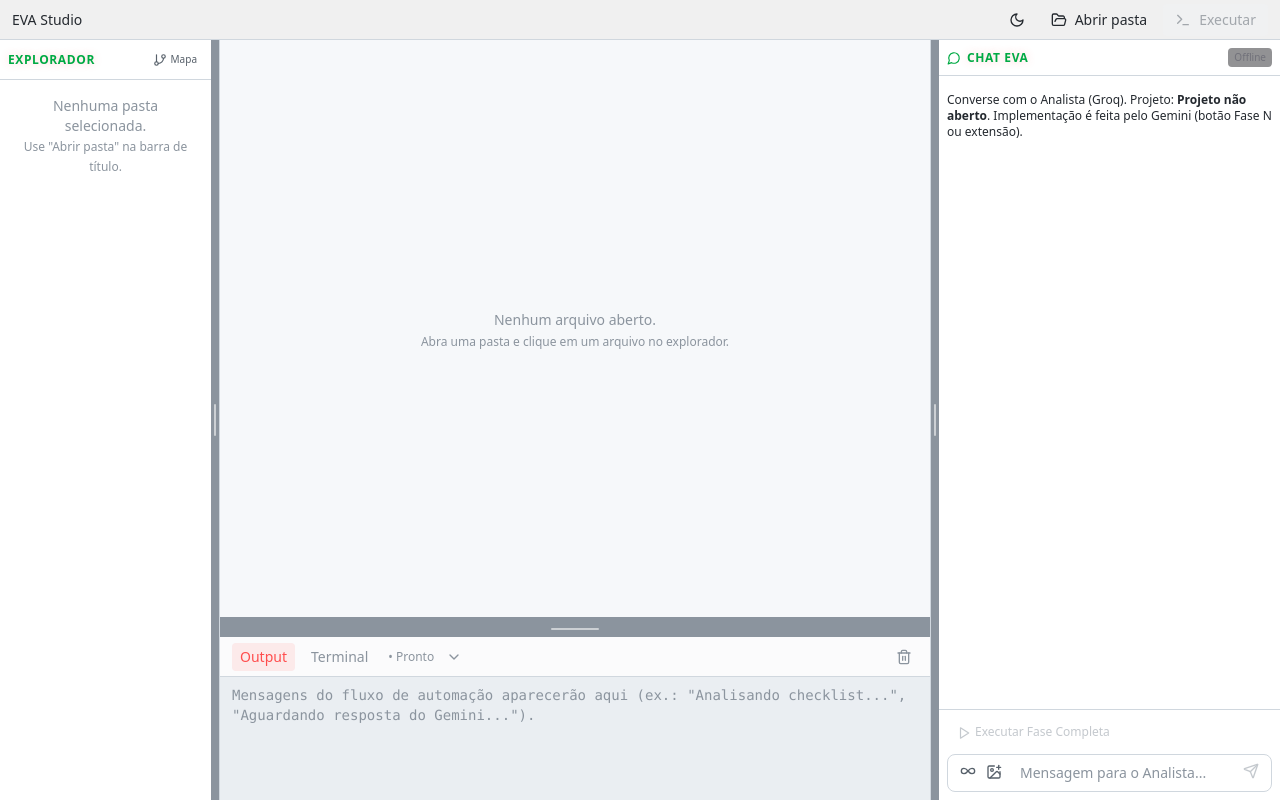
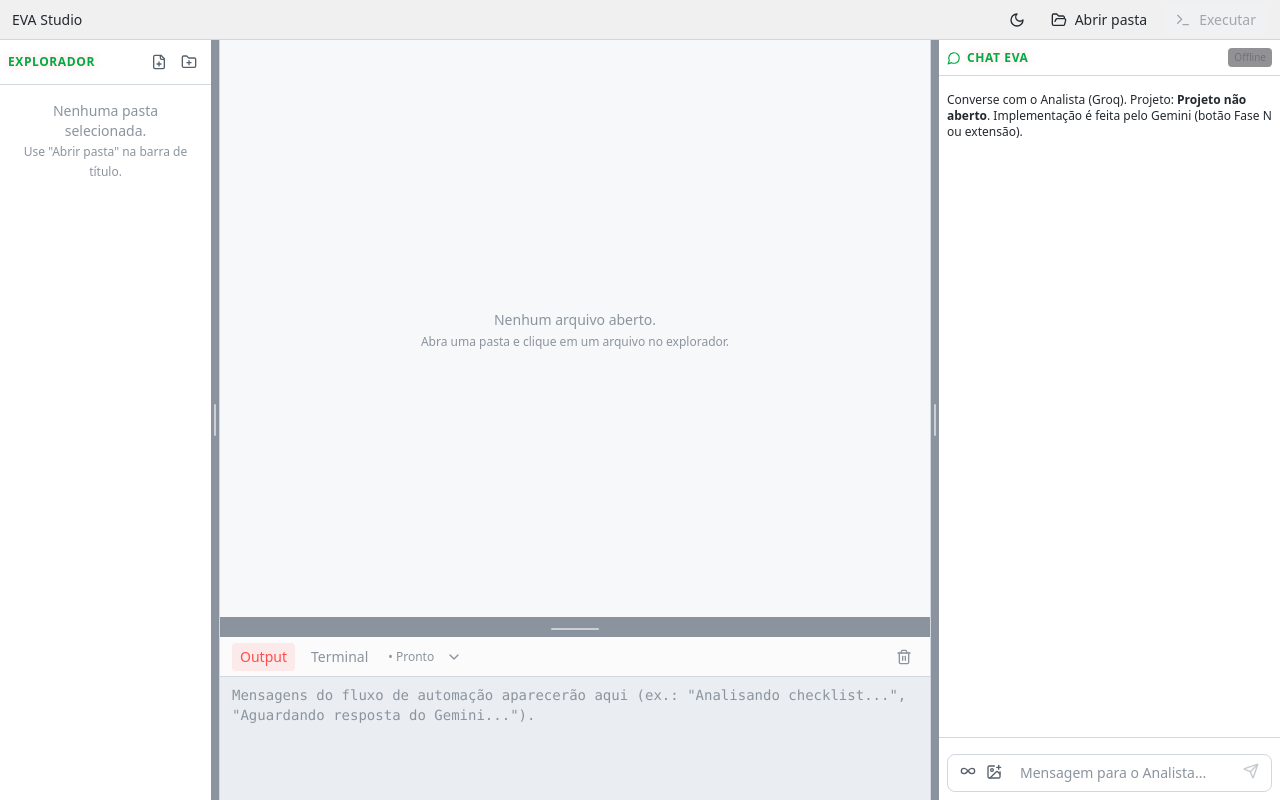
Before and after one commit to Lucas-Silva2601/EVA-studio, a Next.js app: page / in a window 1280 px wide. Built offline with nearby package versions, Linux system fonts and the light colour scheme.

Commit message:
Limpeza no layout

```diff
--- a/components/file-explorer/FileTree.tsx
+++ b/components/file-explorer/FileTree.tsx
@@ -4,14 +4,17 @@ import {
   ChevronRight,
   ChevronDown,
   FileCode,
-  FilePlus,
   Folder,
   FolderOpen,
-  FolderPlus,
   Trash2,
 } from "lucide-react";
-import { useState, useRef, useEffect } from "react";
+import { useState, useRef, useEffect, useImperativeHandle, forwardRef } from "react";
 import type { FileNode } from "@/types";
+
+export interface FileTreeHandle {
+  startCreateFile: () => void;
+  startCreateDirectory: () => void;
+}
 import { useIdeState } from "@/hooks/useIdeState";
 import { getLanguageFromFilename } from "@/lib/utils";
 
@@ -154,13 +157,18 @@ function TreeNode({ node, depth }: TreeNodeProps) {
 type PendingCreate = { type: "file" | "directory"; basePath: string };
 
 /**
- * Árvore de arquivos na sidebar. Cabeçalho com botões Novo Arquivo / Nova Pasta e input temporário.
+ * Árvore de arquivos na sidebar. Expõe startCreateFile/startCreateDirectory via ref (botões ficam no cabeçalho da Sidebar).
  */
-export function FileTree() {
+export const FileTree = forwardRef<FileTreeHandle, object>(function FileTree(_, ref) {
   const { fileTree, folderName, createEntryInProject } = useIdeState();
   const [pendingCreate, setPendingCreate] = useState<PendingCreate | null>(null);
   const [inputValue, setInputValue] = useState("");
   const inputRef = useRef<HTMLInputElement>(null);
+
+  useImperativeHandle(ref, () => ({
+    startCreateFile: () => setPendingCreate({ type: "file", basePath: "" }),
+    startCreateDirectory: () => setPendingCreate({ type: "directory", basePath: "" }),
+  }), []);
 
   useEffect(() => {
     if (pendingCreate) {
@@ -207,30 +215,6 @@ export function FileTree() {
 
   return (
     <div className="flex flex-col min-h-0" role="tree" aria-label="Explorador de arquivos">
-      <div className="flex items-center justify-end gap-0.5 px-2 py-1 border-b border-ds-border-light dark:border-ds-border shrink-0">
-        <div className="flex items-center gap-0.5">
-          <button
-            type="button"
-            onClick={() => setPendingCreate({ type: "file", basePath: "" })}
-            disabled={!!pendingCreate}
-            className="p-1.5 rounded text-ds-text-secondary-light dark:text-ds-text-secondary hover:bg-ds-surface-hover-light dark:hover:bg-ds-surface-hover hover:text-ds-accent-neon focus:outline-none focus-visible:ring-1 focus-visible:ring-ds-accent-neon disabled:opacity-50 disabled:cursor-not-allowed"
-            title="Novo arquivo"
-            aria-label="Novo arquivo"
-          >
-            <FilePlus className="w-4 h-4" aria-hidden />
-          </button>
-          <button
-            type="button"
-            onClick={() => setPendingCreate({ type: "directory", basePath: "" })}
-            disabled={!!pendingCreate}
-            className="p-1.5 rounded text-ds-text-secondary-light dark:text-ds-text-secondary hover:bg-ds-surface-hover-light dark:hover:bg-ds-surface-hover hover:text-ds-accent-neon focus:outline-none focus-visible:ring-1 focus-visible:ring-ds-accent-neon disabled:opacity-50 disabled:cursor-not-allowed"
-            title="Nova pasta"
-            aria-label="Nova pasta"
-          >
-            <FolderPlus className="w-4 h-4" aria-hidden />
-          </button>
-        </div>
-      </div>
       {pendingCreate && (
         <div
           className="flex items-center gap-1.5 px-2 py-1 border-b border-ds-border-light dark:border-ds-border bg-ds-surface-hover-light/50 dark:bg-ds-surface-hover/50 shrink-0"
@@ -264,4 +248,4 @@ export function FileTree() {
       </div>
     </div>
   );
-}
+});
--- a/components/layout/ChatSidebar.tsx
+++ b/components/layout/ChatSidebar.tsx
@@ -6,7 +6,7 @@ import { ChatInput, type ChatInputImage } from "@/components/layout/ChatInput";
 import { useIdeState } from "@/hooks/useIdeState";
 import { chatWithAnalyst, chatToChecklistTasks, getPromptForGemini, suggestFilename, type ChatProvider } from "@/lib/groq";
 import { getProjectContext } from "@/lib/contextPacker";
-import { getPhaseTaskLines, getPhaseTitles, getFirstPendingTaskLine, getTasksByStatus, determinePhaseFromTask, getCurrentPhaseFromChecklist } from "@/lib/checklistPhase";
+import { getPhaseTaskLines, getPhaseTitles, getFirstPendingTaskLine, getTasksByStatus, determinePhaseFromTask, getCurrentPhaseFromChecklist, getPhaseOfFirstPendingTask } from "@/lib/checklistPhase";
 import { waitForCodeFromExtension, sendPromptToExtension, FILENAME_ASK_GROQ } from "@/lib/messaging";
 import { getChatMessages, saveChatMessages } from "@/lib/indexedDB";
 import { ChatCodeBlock } from "@/components/layout/ChatCodeBlock";
@@ -83,7 +83,6 @@ export function ChatSidebar() {
   const [loading, setLoading] = useState(false);
   const [loadingContinue, setLoadingContinue] = useState(false);
   const [loadingTasks, setLoadingTasks] = useState(false);
-  const [loadingLoop, setLoadingLoop] = useState(false);
   const [loadingGeminiPhase, setLoadingGeminiPhase] = useState(false);
   const [phaseOptions, setPhaseOptions] = useState<{ number: number; title: string }[]>([]);
   const [progress, setProgress] = useState<{ totalPending: number; completedCount: number } | null>(null);
@@ -162,6 +161,14 @@ export function ChatSidebar() {
   const CONTINUATION_PROMPT =
     "Sua resposta anterior foi cortada pelo limite de tokens. Por favor, continue a geração EXATAMENTE de onde você parou. Não repita o contexto inicial, apenas complete o código ou texto pendente.";
 
+  /** Determina a fase real: prioriza getCurrentPhaseFromChecklist para nunca enviar valor estático à API. */
+  const resolvePhase = useCallback((taskLineOrDesc: string, content: string): number => {
+    if (!content?.trim()) return 1;
+    const fromChecklist = getCurrentPhaseFromChecklist(content);
+    const fromTask = determinePhaseFromTask(taskLineOrDesc, content);
+    return fromChecklist >= 1 ? Math.max(fromChecklist, fromTask) : fromTask;
+  }, []);
+
   const handleContinueGenerating = useCallback(async () => {
     if (!lastIsTruncated || loadingContinue || loading) return;
     const lastAssistant = lastMessage?.role === "assistant" ? lastMessage : null;
@@ -190,18 +197,76 @@ export function ChatSidebar() {
         openFileContext,
         checklistContext: checklistContext || undefined,
       });
+      const mergedContent = lastAssistant.content + reply.content;
       setMessages((prev) => {
         const next = [...prev];
         const lastIdx = next.length - 1;
         if (lastIdx >= 0 && next[lastIdx].role === "assistant") {
           next[lastIdx] = {
             ...next[lastIdx],
-            content: next[lastIdx].content + reply.content,
+            content: mergedContent,
             isTruncated: reply.isTruncated,
           };
         }
         return next;
       });
+      executeEvaActions(reply.content);
+      const taskDesc = extractTaskFromGroqReply(mergedContent);
+      if (taskDesc && extensionOnline && directoryHandle) {
+        setGeminiFlowStatus("awaiting_gemini");
+        try {
+          const checklistCtx = checklistContext || (await getChecklistContentForContext());
+          const phaseNum = getPhaseOfFirstPendingTask(checklistCtx) || resolvePhase(taskDesc, checklistCtx);
+          const allPhaseLines = getPhaseTaskLines(checklistCtx, phaseNum);
+          const statusByPhase = getTasksByStatus(checklistCtx);
+          const phaseStatus = statusByPhase[phaseNum];
+          const pendingLines = phaseStatus?.pending ?? allPhaseLines.filter((l) => /^\s*[-–—−]\s*\[\s*\]\s*/.test(l));
+          const taskDescriptions = pendingLines.map((l) => l.replace(/^\s*[-–—−]\s*\[\s*[ x]\s*\]\s*/i, "").trim());
+          addOutputMessage({ type: "info", text: `Resposta completada. Enviando ${taskDescriptions.length} subtópico(s) da Fase ${phaseNum} ao Gemini.` });
+          const prompt = await getPromptForGemini({
+            phaseNumber: phaseNum,
+            taskDescription: taskDescriptions[0] ?? taskDesc,
+            taskDescriptions: taskDescriptions.length >= 1 ? taskDescriptions : undefined,
+            projectContext: null,
+            projectDescription: folderName ? folderName : undefined,
+          });
+          const result = await waitForCodeFromExtension(
+            prompt.trim(),
+            120000,
+            () => addOutputMessage({ type: "warning", text: "Extensão EVA Bridge não detectada." })
+          );
+          if (result.ok) {
+            setGeminiFlowStatus("code_received");
+            let files = result.files ?? (result.filename ? [{ name: result.filename, content: result.code ?? "" }] : []);
+            if (files.some((f) => f.name === FILENAME_ASK_GROQ)) {
+              addOutputMessage({ type: "info", text: "Nome do arquivo não encontrado. Perguntando ao Analista..." });
+              const resolved = await Promise.all(
+                files.map(async (f) =>
+                  f.name === FILENAME_ASK_GROQ
+                    ? { name: await suggestFilename(f.content), content: f.content }
+                    : f
+                )
+              );
+              files = resolved;
+            }
+            if (files.length > 0) {
+              const fixed = files.map((f) => ({
+                filePath: fixTxtFilenameIfCode(f.name, f.content),
+                proposedContent: f.content,
+              }));
+              proposeChangesFromChat(fixed, { phaseLines: pendingLines.length > 0 ? allPhaseLines : undefined });
+              addOutputMessage({ type: "success", text: "Código recebido do Gemini. Revise e clique em Implementar." });
+              getChecklistProgress().then(setProgress);
+            }
+          } else {
+            setGeminiFlowStatus(null);
+            addOutputMessage({ type: "error", text: result.error ?? "Erro ao receber código do Gemini." });
+          }
+        } catch (geminiErr) {
+          setGeminiFlowStatus(null);
+          addOutputMessage({ type: "error", text: geminiErr instanceof Error ? geminiErr.message : "Erro ao enviar ao Gemini." });
+        }
+      }
     } catch (err) {
       const errorMsg = err instanceof Error ? err.message : "Erro ao continuar.";
       addOutputMessage({ type: "error", text: errorMsg });
@@ -220,15 +285,23 @@ export function ChatSidebar() {
     activeFile,
     addOutputMessage,
     chatProvider,
+    extensionOnline,
+    getChecklistContentForContext,
+    getPhaseOfFirstPendingTask,
+    resolvePhase,
+    getPhaseTaskLines,
+    getTasksByStatus,
+    getPromptForGemini,
+    waitForCodeFromExtension,
+    suggestFilename,
+    proposeChangesFromChat,
+    fixTxtFilenameIfCode,
+    getChecklistProgress,
+    setProgress,
+    setGeminiFlowStatus,
+    folderName,
+    executeEvaActions,
   ]);
-
-  /** Determina a fase real: prioriza getCurrentPhaseFromChecklist para nunca enviar valor estático à API. */
-  const resolvePhase = useCallback((taskLineOrDesc: string, content: string): number => {
-    if (!content?.trim()) return 1;
-    const fromChecklist = getCurrentPhaseFromChecklist(content);
-    const fromTask = determinePhaseFromTask(taskLineOrDesc, content);
-    return fromChecklist >= 1 ? Math.max(fromChecklist, fromTask) : fromTask;
-  }, []);
 
   /** Extrai a descrição da tarefa quando o Groq responde "Enviando tarefa '...' para o Gemini". */
   const extractTaskFromGroqReply = (content: string): string | null => {
@@ -421,7 +494,7 @@ export function ChatSidebar() {
     if (isProcessing || !nextPendingTask || loading || !directoryHandle || !extensionOnline) return;
     try {
       const checklistContent = await readChecklist();
-      const targetPhase = getCurrentPhaseFromChecklist(checklistContent);
+      const targetPhase = getPhaseOfFirstPendingTask(checklistContent);
       const allPhaseLines = getPhaseTaskLines(checklistContent, targetPhase);
       const statusByPhase = getTasksByStatus(checklistContent);
       const phaseStatus = statusByPhase[targetPhase];
@@ -448,7 +521,7 @@ export function ChatSidebar() {
     setGeminiFlowStatus("awaiting_gemini");
     try {
       const checklistContent = await readChecklist();
-      const targetPhase = getCurrentPhaseFromChecklist(checklistContent);
+      const targetPhase = getPhaseOfFirstPendingTask(checklistContent);
       const allPhaseLines = getPhaseTaskLines(checklistContent, targetPhase);
       const statusByPhase = getTasksByStatus(checklistContent);
       const phaseStatus = statusByPhase[targetPhase];
@@ -492,7 +565,7 @@ export function ChatSidebar() {
           proposedContent: f.content,
         }));
         const checklistContent2 = await readChecklist();
-        const phaseNum2 = getCurrentPhaseFromChecklist(checklistContent2);
+        const phaseNum2 = getPhaseOfFirstPendingTask(checklistContent2);
         const allPhaseLines2 = getPhaseTaskLines(checklistContent2, phaseNum2);
         proposeChangesFromChat(fixed, { phaseLines: allPhaseLines2 });
       }
@@ -528,113 +601,6 @@ export function ChatSidebar() {
     setGeminiFlowStatus,
     proposeChangesFromChat,
     getChecklistProgress,
-    addOutputMessage,
-  ]);
-
-  /** Executar Fase Completa: envia TODAS as tarefas pendentes da fase atual em um único prompt (economia de tokens). */
-  const handleExecutarLoop = useCallback(async () => {
-    if (isProcessing || !directoryHandle || loadingLoop || !extensionOnline) return;
-    setLoadingLoop(true);
-    setGeminiFlowStatus("awaiting_gemini");
-    try {
-      const checklistContent = await readChecklist();
-      const targetPhase = getCurrentPhaseFromChecklist(checklistContent);
-      const allPhaseLines = getPhaseTaskLines(checklistContent, targetPhase);
-      const statusByPhase = getTasksByStatus(checklistContent);
-      const phaseStatus = statusByPhase[targetPhase];
-      const pendingLines = phaseStatus?.pending ?? allPhaseLines.filter((l) => /^\s*[-–—−]\s*\[\s*\]\s*/.test(l));
-      if (pendingLines.length === 0) {
-        setGeminiFlowStatus(null);
-        addOutputMessage({ type: "info", text: "Nenhuma tarefa pendente na fase atual." });
-        setLoadingLoop(false);
-        return;
-      }
-      const lastSent = getLastSentTaskLine();
-      const firstPending = pendingLines[0]?.trim();
-      if (firstPending && lastSent != null && firstPending === lastSent.trim()) {
-        setGeminiFlowStatus(null);
-        addOutputMessage({
-          type: "error",
-          text: "Duplo envio bloqueado. Aceite ou rejeite as alterações pendentes.",
-        });
-        setLoadingLoop(false);
-        return;
-      }
-      recordLastSentTask(firstPending ?? "");
-      setCurrentPhaseLines(allPhaseLines);
-      setLoopAutoRunning(true);
-      getChecklistProgress().then(setProgress);
-      const taskDescriptions = pendingLines.map(cleanTaskTitle);
-      addOutputMessage({
-        type: "info",
-        text: `Fase ${targetPhase} – Enviando ${taskDescriptions.length} subtópico(s) em um único prompt (economia de tokens).`,
-      });
-      const prompt = await getPromptForGemini({
-        phaseNumber: targetPhase,
-        taskDescription: taskDescriptions[0] ?? "",
-        taskDescriptions: taskDescriptions.length >= 1 ? taskDescriptions : undefined,
-        projectContext: null,
-        projectDescription: folderName ? folderName : undefined,
-      });
-      const result = await waitForCodeFromExtension(
-        prompt.trim(),
-        180000,
-        () => addOutputMessage({ type: "warning", text: "Extensão EVA Bridge não detectada." })
-      );
-      if (!result.ok) {
-        setGeminiFlowStatus(null);
-        addOutputMessage({ type: "error", text: result.error ?? "Erro ao receber código do Gemini." });
-        setLoopAutoRunning(false);
-        return;
-      }
-      setGeminiFlowStatus("code_received");
-      let files = result.files ?? (result.filename ? [{ name: result.filename, content: result.code ?? "" }] : []);
-      if (files.some((f) => f.name === FILENAME_ASK_GROQ)) {
-        addOutputMessage({ type: "info", text: "Nome do arquivo não encontrado na resposta. Perguntando ao Analista..." });
-        const resolved = await Promise.all(
-          files.map(async (f) =>
-            f.name === FILENAME_ASK_GROQ
-              ? { name: await suggestFilename(f.content), content: f.content }
-              : f
-          )
-        );
-        files = resolved;
-      }
-      if (files.length > 0) {
-        const fixed = files.map((f) => ({
-          filePath: fixTxtFilenameIfCode(f.name, f.content),
-          proposedContent: f.content,
-        }));
-        proposeChangesFromChat(fixed, { phaseLines: allPhaseLines });
-      }
-      getChecklistProgress().then(setProgress);
-    } catch (err) {
-      setGeminiFlowStatus(null);
-      addOutputMessage({
-        type: "error",
-        text: err instanceof Error ? err.message : "Erro ao executar fase completa.",
-      });
-      setLoopAutoRunning(false);
-    } finally {
-      setLoadingLoop(false);
-    }
-  }, [
-    isProcessing,
-    directoryHandle,
-    fileTree,
-    folderName,
-    extensionOnline,
-    setGeminiFlowStatus,
-    readChecklist,
-    getCurrentPhaseFromChecklist,
-    getPhaseTaskLines,
-    getTasksByStatus,
-    getLastSentTaskLine,
-    recordLastSentTask,
-    setCurrentPhaseLines,
-    setLoopAutoRunning,
-    getChecklistProgress,
-    proposeChangesFromChat,
     addOutputMessage,
   ]);
 
@@ -919,30 +885,15 @@ export function ChatSidebar() {
 
       <div className="p-2 border-t border-ds-border-light dark:border-ds-border shrink-0 space-y-2">
         <div className="flex flex-wrap gap-1.5 items-center">
-          <button
-            type="button"
-            onClick={handleExecutarLoop}
-            disabled={loadingLoop || loadingGeminiPhase || loading || !directoryHandle || !extensionOnline || geminiFlowStatus === "awaiting_gemini"}
-            className="rounded bg-ds-accent-light dark:bg-ds-accent-neon text-white dark:text-gray-900 px-2.5 py-1.5 text-xs font-medium hover:bg-ds-accent-light-hover dark:hover:bg-ds-accent-neon-hover shadow-[var(--ds-glow-neon)] focus:outline-none focus-visible:ring-1 focus-visible:ring-ds-accent-neon disabled:opacity-50 disabled:cursor-not-allowed disabled:bg-ds-surface-light dark:disabled:bg-ds-surface disabled:text-ds-text-muted-light dark:disabled:text-ds-text-muted disabled:shadow-none"
-            aria-label="Executar Fase Completa (envia todos os subtópicos da fase atual em um único prompt)"
-            title="Executar Fase Completa — envia todos os subtópicos pendentes da fase atual ao Gemini em um único prompt (economia de tokens)"
-          >
-            {loadingLoop ? (
-              <Loader2 className="w-3.5 h-3.5 animate-spin inline-block mr-1 align-middle" aria-hidden />
-            ) : (
-              <Play className="w-3.5 h-3.5 inline-block mr-1 align-middle" aria-hidden />
-            )}
-            Executar Fase Completa
-          </button>
           {phaseOptions.length > 0 && (
-            <span className="text-[10px] text-ds-text-secondary-light dark:text-ds-text-secondary">ou Fase:</span>
+            <span className="text-[10px] text-ds-text-secondary-light dark:text-ds-text-secondary">Fase:</span>
           )}
           {phaseOptions.map((p) => (
             <button
               key={p.number}
               type="button"
               onClick={() => handleExecutarFaseComGemini(p.number)}
-              disabled={loadingGeminiPhase || loadingLoop || loading || !directoryHandle || !extensionOnline || geminiFlowStatus === "awaiting_gemini"}
+              disabled={loadingGeminiPhase || loading || !directoryHandle || !extensionOnline || geminiFlowStatus === "awaiting_gemini"}
               className="rounded bg-ds-surface-light dark:bg-ds-surface border border-ds-border-light dark:border-ds-border px-2 py-1 text-[10px] text-ds-text-primary-light dark:text-ds-text-primary hover:bg-ds-surface-hover-light dark:hover:bg-ds-surface-hover focus:outline-none focus-visible:ring-1 focus-visible:ring-ds-accent-neon disabled:opacity-50 disabled:cursor-not-allowed"
               aria-label={`Executar Fase ${p.number} (Gemini)`}
               title={`${p.title} — implementação via Gemini`}
--- a/components/layout/Sidebar.tsx
+++ b/components/layout/Sidebar.tsx
@@ -1,17 +1,9 @@
 "use client";
 
-import dynamic from "next/dynamic";
-import { useRef, useEffect, useState } from "react";
-import { FileTree } from "@/components/file-explorer/FileTree";
+import { useRef, useEffect } from "react";
+import { FileTree, type FileTreeHandle } from "@/components/file-explorer/FileTree";
 import { useResize } from "@/hooks/useResize";
-import { useIdeState } from "@/hooks/useIdeState";
-import { GitBranch } from "lucide-react";
-
-/** Mermaid é carregado só no client (ssr: false) para evitar resolução no servidor. */
-const ArchitectureMapView = dynamic(
-  () => import("@/components/layout/ArchitectureMapView").then((m) => ({ default: m.ArchitectureMapView })),
-  { ssr: false }
-);
+import { FilePlus, FolderPlus } from "lucide-react";
 
 const SIDEBAR_MIN = 140;
 const SIDEBAR_MAX = 400;
@@ -21,8 +13,7 @@ const SIDEBAR_DEFAULT = 220;
  * Barra lateral esquerda: apenas Explorador de Arquivos (altura total).
  */
 export function Sidebar() {
-  const [showMap, setShowMap] = useState(false);
-  const { fileTree } = useIdeState();
+  const fileTreeRef = useRef<FileTreeHandle>(null);
   const { size, setSize, onMouseDown, onMouseMove, onMouseUp } = useResize(
     SIDEBAR_DEFAULT,
     SIDEBAR_MIN,
@@ -57,23 +48,30 @@ export function Sidebar() {
           <h2 className="panel-title">
             Explorador
           </h2>
-          <button
-            type="button"
-            onClick={() => setShowMap(true)}
-            className="flex items-center gap-1 rounded px-1.5 py-1 text-[10px] text-ds-text-secondary-light dark:text-ds-text-secondary hover:text-ds-text-primary-light dark:hover:text-ds-text-primary hover:bg-ds-surface-hover-light dark:hover:bg-ds-surface-hover focus:outline-none focus-visible:ring-1 focus-visible:ring-ds-accent-neon"
-            aria-label="Ver mapa do projeto (Mermaid)"
-            title="Ver mapa do projeto"
-          >
-            <GitBranch className="w-3.5 h-3.5" aria-hidden />
-            Mapa
-          </button>
+          <div className="flex items-center gap-0.5">
+            <button
+              type="button"
+              onClick={() => fileTreeRef.current?.startCreateFile()}
+              className="p-1.5 rounded text-ds-text-secondary-light dark:text-ds-text-secondary hover:bg-ds-surface-hover-light dark:hover:bg-ds-surface-hover hover:text-ds-accent-neon focus:outline-none focus-visible:ring-1 focus-visible:ring-ds-accent-neon disabled:opacity-50 disabled:cursor-not-allowed"
+              title="Novo arquivo"
+              aria-label="Novo arquivo"
+            >
+              <FilePlus className="w-4 h-4" aria-hidden />
+            </button>
+            <button
+              type="button"
+              onClick={() => fileTreeRef.current?.startCreateDirectory()}
+              className="p-1.5 rounded text-ds-text-secondary-light dark:text-ds-text-secondary hover:bg-ds-surface-hover-light dark:hover:bg-ds-surface-hover hover:text-ds-accent-neon focus:outline-none focus-visible:ring-1 focus-visible:ring-ds-accent-neon disabled:opacity-50 disabled:cursor-not-allowed"
+              title="Nova pasta"
+              aria-label="Nova pasta"
+            >
+              <FolderPlus className="w-4 h-4" aria-hidden />
+            </button>
+          </div>
         </div>
         <div className="flex-1 min-h-0 overflow-y-auto overflow-x-hidden scrollbar-thin" style={{ scrollbarWidth: "thin" }}>
-          <FileTree />
+          <FileTree ref={fileTreeRef} />
         </div>
-        {showMap && (
-          <ArchitectureMapView fileTree={fileTree} onClose={() => setShowMap(false)} />
-        )}
       </div>
       <div
         className="resize-handle-horizontal shrink-0 flex-shrink-0 flex items-center justify-center self-stretch min-w-[8px] relative z-10"
--- a/hooks/useIdeState.tsx
+++ b/hooks/useIdeState.tsx
@@ -884,9 +884,10 @@ export function IdeStateProvider({ children }: { children: React.ReactNode }) {
   const rejectDiffReview = useCallback(() => {
     setPendingDiffReview(null);
     setLoopStatus("idle");
+    lastSentTaskLineRef.current = null;
     setConsecutiveFailures((c) => {
       const next = c + 1;
-      addOutputMessage({ type: "info", text: "Alterações rejeitadas. Nenhum arquivo foi gravado." });
+      addOutputMessage({ type: "info", text: "Alterações rejeitadas. Nenhum arquivo foi gravado. Pode reenviar a tarefa ao Gemini." });
       if (next >= 3) {
         addOutputMessage({
           type: "error",
```
Also changed, not shown: lib/checklistPhase.ts (+10 -0 lines), 2 other files (tests, documents, lock files or other folders).
